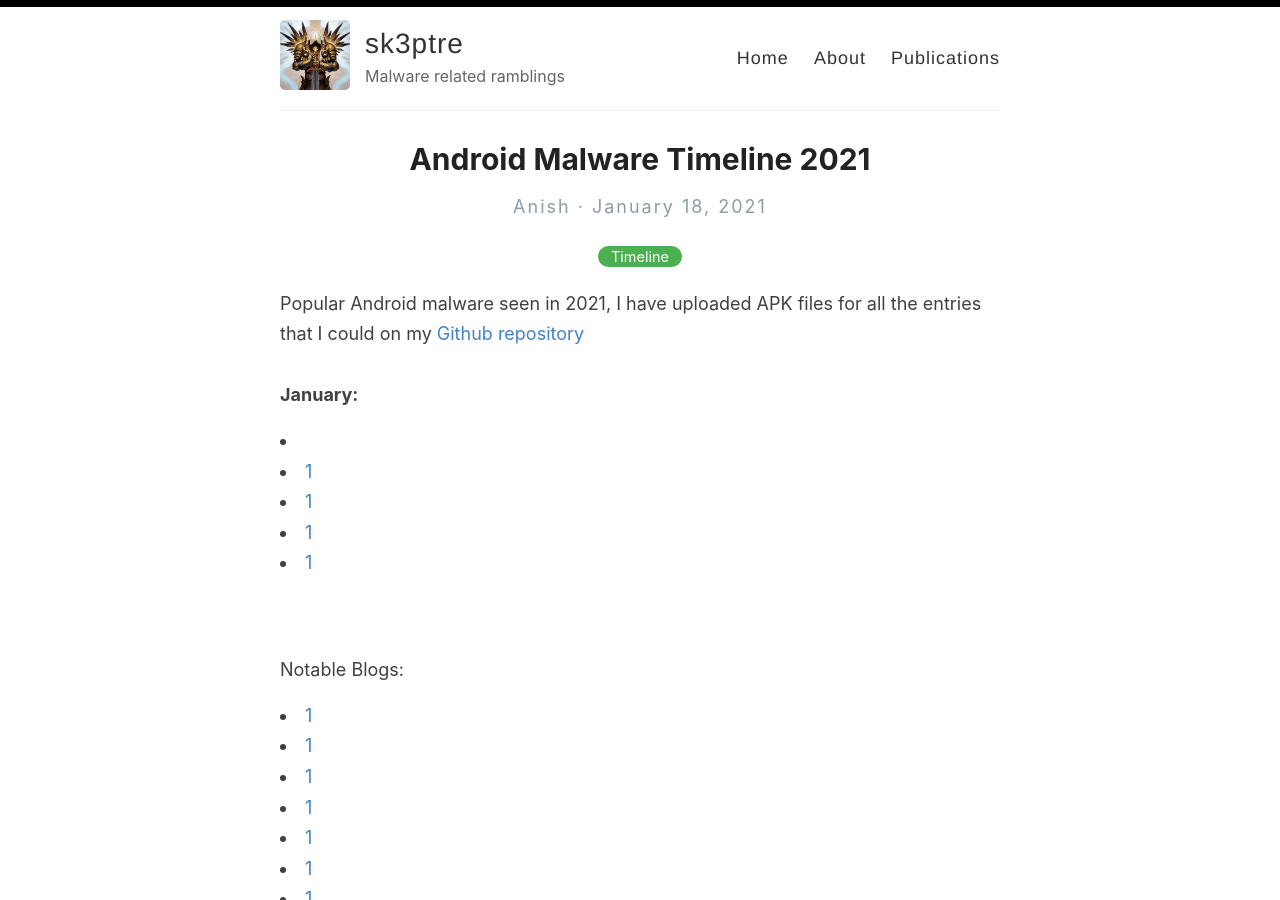
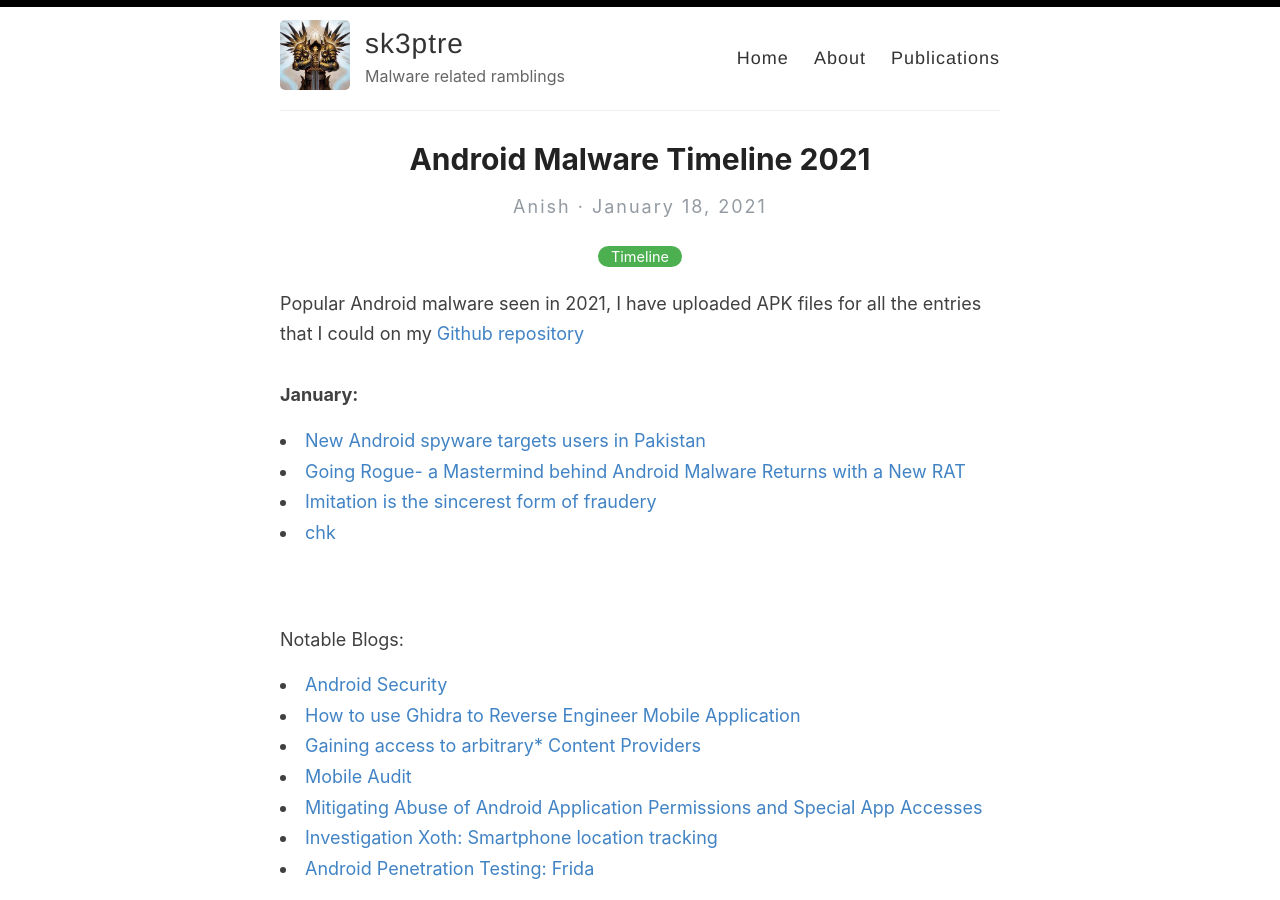
Before and after one commit to sk3ptre/sk3ptre.github.io, a Jekyll site: the page built from _posts/2021-01-18-Malware-Timeline-2021.md, in a window 1280 px wide and 900 px high. Built offline with Jekyll 4.4.1, drawn with Linux system fonts in a browser that asks for light colours.

Commit message:
Update 2021-01-18-Malware-Timeline-2021.md

```diff
--- a/_posts/2021-01-18-Malware-Timeline-2021.md
+++ b/_posts/2021-01-18-Malware-Timeline-2021.md
@@ -6,22 +6,20 @@ categories: [Timeline]
 Popular Android malware seen in 2021, I have uploaded APK files for all the entries that I could on my <a href="https://github.com/sk3ptre/AndroidMalware_2021">Github repository</a>
 <br><br>
 **January:**
-<li><a href="malware"></a></li>
-<li><a href="https://news.sophos.com/en-us/2021/01/12/new-android-spyware-targets-users-in-pakistan/">1</a></li>
-<li><a href="https://research.checkpoint.com/2021/going-rogue-a-mastermind-behind-android-malware-returns-with-a-new-rat/">1</a></li>
-<li><a href="https://www.humansecurity.com/blog/imitation-is-the-sincerest-form-of-fraudery?s=03">1</a></li>
-<li><a href="http://translate.google.com/translate?hl=en&sl=auto&tl=en&u=https%3A%2F%2Fcert-agid.gov.it%2Fnews%2Foscorp-il-solito-malware-per-android%2F">1</a></li>
+<li><a href="https://news.sophos.com/en-us/2021/01/12/new-android-spyware-targets-users-in-pakistan/">New Android spyware targets users in Pakistan</a></li>
+<li><a href="https://research.checkpoint.com/2021/going-rogue-a-mastermind-behind-android-malware-returns-with-a-new-rat/">Going Rogue- a Mastermind behind Android Malware Returns with a New RAT</a></li>
+<li><a href="https://www.humansecurity.com/blog/imitation-is-the-sincerest-form-of-fraudery?s=03">Imitation is the sincerest form of fraudery</a></li>
+<li><a href="http://translate.google.com/translate?hl=en&sl=auto&tl=en&u=https%3A%2F%2Fcert-agid.gov.it%2Fnews%2Foscorp-il-solito-malware-per-android%2F">chk</a></li>
 <br><br>
 Notable Blogs:
 <br>
-<li><a href="https://github.com/anantshri/Android_Security">1</a></li>
-<li><a href="https://medium.com/bugbountywriteup/how-to-use-ghidra-to-reverse-engineer-mobile-application-c2c89dc5b9aa">1</a></li>
-<li><a href="https://secureitmania.medium.com/lets-know-how-i-have-explored-the-buried-secrets-in-react-native-application-6236728198f7">1</a></li>
-<li><a href="https://blog.oversecured.com/Gaining-access-to-arbitrary-Content-Providers/">1</a></li>
-<li><a href="https://github.com/mpast/mobileAudit">1</a></li>
-<li><a href="https://medium.com/mitre-attack/mobile-attack-mitigating-android-abuse-50516fb7de85">1</a></li>
-<li><a href="https://www.expressvpn.com/digital-security-lab/investigation-xoth">1</a></li>
-<li><a href="https://www.hackingarticles.in/android-penetration-testing-frida/'">1</a></li>
+<li><a href="https://github.com/anantshri/Android_Security">Android Security</a></li>
+<li><a href="https://medium.com/bugbountywriteup/how-to-use-ghidra-to-reverse-engineer-mobile-application-c2c89dc5b9aa">How to use Ghidra to Reverse Engineer Mobile Application</a></li>
+<li><a href="https://blog.oversecured.com/Gaining-access-to-arbitrary-Content-Providers/">Gaining access to arbitrary* Content Providers</a></li>
+<li><a href="https://github.com/mpast/mobileAudit">Mobile Audit</a></li>
+<li><a href="https://medium.com/mitre-attack/mobile-attack-mitigating-android-abuse-50516fb7de85">Mitigating Abuse of Android Application Permissions and Special App Accesses</a></li>
+<li><a href="https://www.expressvpn.com/digital-security-lab/investigation-xoth">Investigation Xoth: Smartphone location tracking</a></li>
+<li><a href="https://www.hackingarticles.in/android-penetration-testing-frida/'">Android Penetration Testing: Frida</a></li>
 <br><br>
 **February:**
 <br>
```
